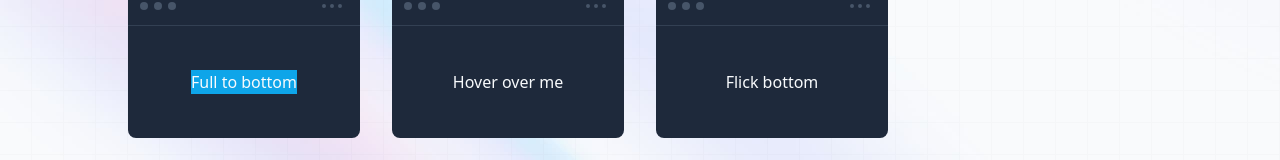
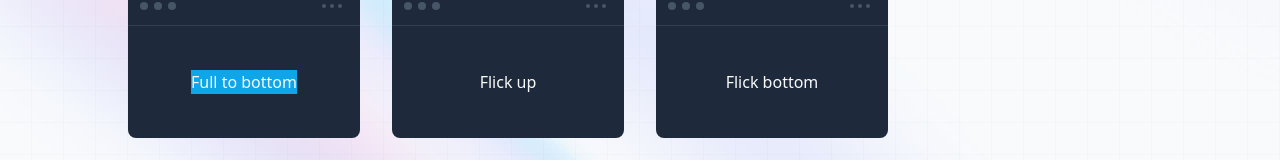
Before and after one commit to codingcodax/mini, a Next.js app: page /components in a window 1280 px wide. Shown: the part 1190-1350 px from the top of the page. Built offline with nearby package versions, Linux system fonts and the light colour scheme.

Commit message:
fix(snippets): update link flick up text

```diff
--- a/src/data/snippets/LinkFlickUp.tsx
+++ b/src/data/snippets/LinkFlickUp.tsx
@@ -5,15 +5,15 @@ const LinkFlickUp: Snippet = {
   type: 'link',
   githubLink:
     'https://github.com/codingcodax/mini/tree/main/src/data/snippets/LinkFlickUp.tsx',
-  playgroundLink: 'https://play.tailwindcss.com/guboPjzAw9',
+  playgroundLink: 'https://play.tailwindcss.com/vezzZq8RV2',
   source: (
     <a className='group relative overflow-hidden text-slate-50' href='#'>
-      <span className='invisible'>Hover over me</span>
+      <span className='invisible'>Flick up</span>
       <span className='absolute top-0 left-0 transition-transform duration-500 ease-in-out hover:duration-300 group-hover:-translate-y-full'>
-        Hover over me
+        Flick up
       </span>
       <span className='absolute top-0 left-0 translate-y-full transition-transform duration-500 ease-in-out hover:duration-300 group-hover:translate-y-0'>
-        Hover over me
+        Flick up
       </span>
     </a>
   ),
```
